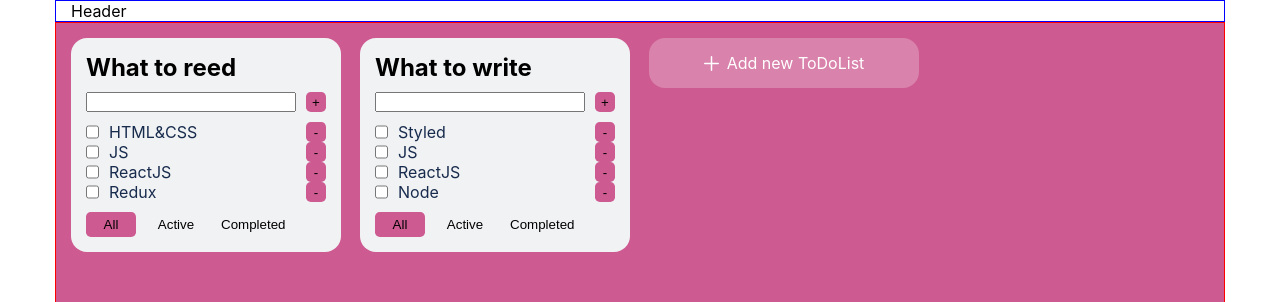
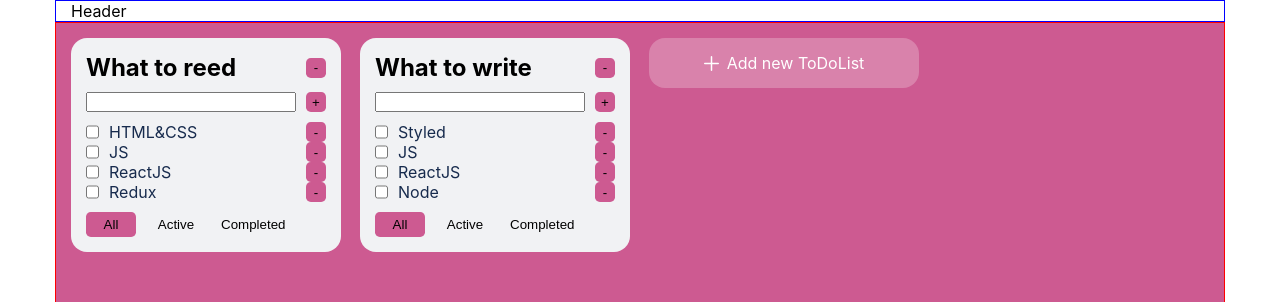
Before and after one commit to paul-koo/to-do-list, a React app: page / in a window 1280 px wide. Shown: the top 302 px of the page. Built offline with nearby package versions, Linux system fonts and the light colour scheme.

Commit message:
feat: added deletion todolist

```diff
--- a/src/components/ToDoListComponents/TDL.tsx
+++ b/src/components/ToDoListComponents/TDL.tsx
@@ -4,6 +4,7 @@ import { TDLFilter } from "./TDLFilter";
 import { TDLAddTaskForm } from "./TDLAddTaskForm";
 import { useAutoAnimate } from "@formkit/auto-animate/react";
 import { defaultTheme } from "../../styles/Theme.styled";
+import { Button } from "../Button";
 
 export type TDLPropsType = {
   title: string;
@@ -14,6 +15,7 @@ export type TDLPropsType = {
   addTask: (idTDL: string, newTask: string) => void;
   changeStatusTask: (idTDL: string, idTask: string, value: boolean) => void;
   changeFilter: (idTDL: string, filter: string) => void;
+  removeTDL: (idTDL: string) => void;
 };
 
 export type TaskType = {
@@ -40,8 +42,19 @@ export function TDL(props: TDLPropsType) {
   });
 
   return (
-    <ToDoListWrapper id={props.id}>
-      <h2>{props.title}</h2>
+    <TDLWrapper id={props.id}>
+      <TDLHeader>
+        <h2>{props.title}</h2>
+        <Button
+          title={"-"}
+          onclick={() => props.removeTDL(props.id)}
+          styled={{
+            width: "20px",
+            height: "20px",
+            backgroundColor: `${defaultTheme.color.bgColor.main}`,
+          }}
+        />
+      </TDLHeader>
       <TDLAddTaskForm
         addTask={(newTask: string) => props.addTask(props.id, newTask)}
       />
@@ -52,11 +65,11 @@ export function TDL(props: TDLPropsType) {
         changeFilter={(filter: string) => props.changeFilter(props.id, filter)}
         filterStatus={props.filterStatus}
       />
-    </ToDoListWrapper>
+    </TDLWrapper>
   );
 }
 
-const ToDoListWrapper = styled.li`
+const TDLWrapper = styled.li`
   display: flex;
   flex-direction: column;
   gap: 10px;
@@ -66,3 +79,9 @@ const ToDoListWrapper = styled.li`
   border-radius: 1rem;
   padding: 15px;
 `;
+
+const TDLHeader = styled.div`
+  display: flex;
+  justify-content: space-between;
+  align-items: center;
+`;
--- a/src/layout/Main/Main.tsx
+++ b/src/layout/Main/Main.tsx
@@ -65,6 +65,12 @@ export function Main() {
     setTasks({ ...tasks, [newId]: [] });
   }
 
+  function removeTDL(idTDL: string) {
+    setData(data.filter((tdl) => tdl.id !== idTDL));
+    delete tasks[idTDL];
+    setTasks({ ...tasks });
+  }
+
   function changeFilter(idTDL: string, filter: string) {
     setData(
       data.map((tdl) => (tdl.id === idTDL ? { ...tdl, filter: filter } : tdl))
@@ -88,6 +94,7 @@ export function Main() {
         addTask={addTask}
         changeStatusTask={changeStatusTask}
         changeFilter={changeFilter}
+        removeTDL={removeTDL}
       />
     );
   });
```
